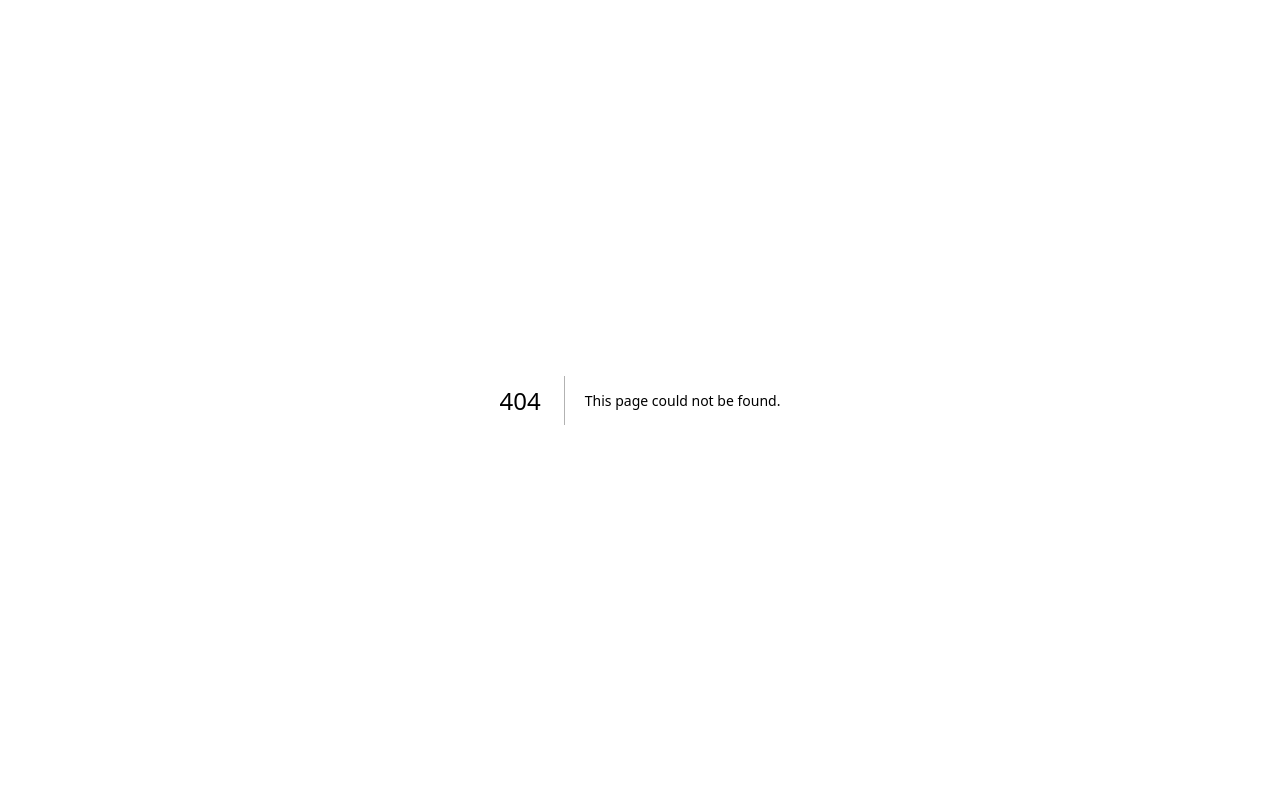
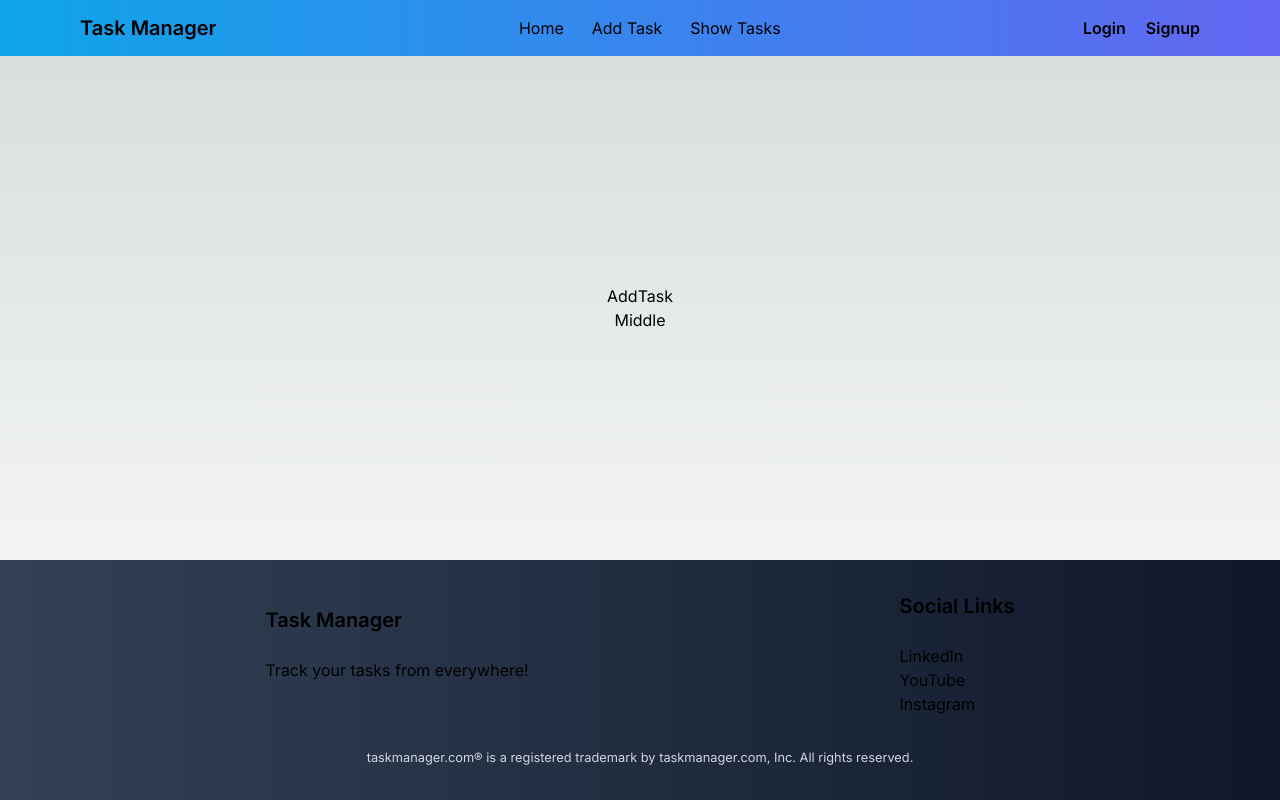
Before and after one commit to Ramnathnaik/work-manager, a Next.js app: page /add-task in a window 1280 px wide. Before the commit this address had no page. Built offline with nearby package versions, Linux system fonts and the light colour scheme.

Commit message:
Added Header, Fotter components, Added Tasks route

```diff
--- /dev/null
+++ b/src/app/add-task/page.jsx
@@ -0,0 +1,13 @@
+import React from 'react';
+
+export const metadata = {
+  title: 'Add Task : Task Manager'
+}
+
+const AddTask = () => {
+  return (
+    <div>AddTask</div>
+  )
+}
+
+export default AddTask
--- a/src/app/layout.js
+++ b/src/app/layout.js
@@ -1,17 +1,28 @@
-import './globals.css'
-import { Inter } from 'next/font/google'
+import Navbar from "@/components/Navbar";
+import "./globals.css";
+import { Inter } from "next/font/google";
+import Footer from "@/components/Footer";
 
-const inter = Inter({ subsets: ['latin'] })
+const inter = Inter({ subsets: ["latin"] });
 
-export const metadata = {
-  title: 'Create Next App',
-  description: 'Generated by create next app',
-}
+// export const metadata = {
+//   title: "Create Next App",
+//   description: "Generated by create next app",
+// };
 
 export default function RootLayout({ children }) {
   return (
     <html lang="en">
-      <body className={inter.className}>{children}</body>
+      <body className={inter.className}>
+        <div className="flex flex-col h-screen justify-between">
+          <Navbar />
+          <div className="text-center">
+            {children}
+            <h1>Middle</h1>
+          </div>
+          <Footer />
+        </div>
+      </body>
     </html>
-  )
+  );
 }
--- a/src/app/page.js
+++ b/src/app/page.js
@@ -1,113 +1,11 @@
 import Image from 'next/image'
+
+export const metadata = {
+  title: 'Home: Task Manager'
+}
 
 export default function Home() {
   return (
-    <main className="flex min-h-screen flex-col items-center justify-between p-24">
-      <div className="z-10 w-full max-w-5xl items-center justify-between font-mono text-sm lg:flex">
-        <p className="fixed left-0 top-0 flex w-full justify-center border-b border-gray-300 bg-gradient-to-b from-zinc-200 pb-6 pt-8 backdrop-blur-2xl dark:border-neutral-800 dark:bg-zinc-800/30 dark:from-inherit lg:static lg:w-auto  lg:rounded-xl lg:border lg:bg-gray-200 lg:p-4 lg:dark:bg-zinc-800/30">
-          Get started by editing&nbsp;
-          <code className="font-mono font-bold">src/app/page.js</code>
-        </p>
-        <div className="fixed bottom-0 left-0 flex h-48 w-full items-end justify-center bg-gradient-to-t from-white via-white dark:from-black dark:via-black lg:static lg:h-auto lg:w-auto lg:bg-none">
-          <a
-            className="pointer-events-none flex place-items-center gap-2 p-8 lg:pointer-events-auto lg:p-0"
-            href="https://vercel.com?utm_source=create-next-app&utm_medium=appdir-template&utm_campaign=create-next-app"
-            target="_blank"
-            rel="noopener noreferrer"
-          >
-            By{' '}
-            <Image
-              src="/vercel.svg"
-              alt="Vercel Logo"
-              className="dark:invert"
-              width={100}
-              height={24}
-              priority
-            />
-          </a>
-        </div>
-      </div>
-
-      <div className="relative flex place-items-center before:absolute before:h-[300px] before:w-[480px] before:-translate-x-1/2 before:rounded-full before:bg-gradient-radial before:from-white before:to-transparent before:blur-2xl before:content-[''] after:absolute after:-z-20 after:h-[180px] after:w-[240px] after:translate-x-1/3 after:bg-gradient-conic after:from-sky-200 after:via-blue-200 after:blur-2xl after:content-[''] before:dark:bg-gradient-to-br before:dark:from-transparent before:dark:to-blue-700 before:dark:opacity-10 after:dark:from-sky-900 after:dark:via-[#0141ff] after:dark:opacity-40 before:lg:h-[360px] z-[-1]">
-        <Image
-          className="relative dark:drop-shadow-[0_0_0.3rem_#ffffff70] dark:invert"
-          src="/next.svg"
-          alt="Next.js Logo"
-          width={180}
-          height={37}
-          priority
-        />
-      </div>
-
-      <div className="mb-32 grid text-center lg:mb-0 lg:grid-cols-4 lg:text-left">
-        <a
-          href="https://nextjs.org/docs?utm_source=create-next-app&utm_medium=appdir-template&utm_campaign=create-next-app"
-          className="group rounded-lg border border-transparent px-5 py-4 transition-colors hover:border-gray-300 hover:bg-gray-100 hover:dark:border-neutral-700 hover:dark:bg-neutral-800/30"
-          target="_blank"
-          rel="noopener noreferrer"
-        >
-          <h2 className={`mb-3 text-2xl font-semibold`}>
-            Docs{' '}
-            <span className="inline-block transition-transform group-hover:translate-x-1 motion-reduce:transform-none">
-              -&gt;
-            </span>
-          </h2>
-          <p className={`m-0 max-w-[30ch] text-sm opacity-50`}>
-            Find in-depth information about Next.js features and API.
-          </p>
-        </a>
-
-        <a
-          href="https://nextjs.org/learn?utm_source=create-next-app&utm_medium=appdir-template-tw&utm_campaign=create-next-app"
-          className="group rounded-lg border border-transparent px-5 py-4 transition-colors hover:border-gray-300 hover:bg-gray-100 hover:dark:border-neutral-700 hover:dark:bg-neutral-800 hover:dark:bg-opacity-30"
-          target="_blank"
-          rel="noopener noreferrer"
-        >
-          <h2 className={`mb-3 text-2xl font-semibold`}>
-            Learn{' '}
-            <span className="inline-block transition-transform group-hover:translate-x-1 motion-reduce:transform-none">
-              -&gt;
-            </span>
-          </h2>
-          <p className={`m-0 max-w-[30ch] text-sm opacity-50`}>
-            Learn about Next.js in an interactive course with&nbsp;quizzes!
-          </p>
-        </a>
-
-        <a
-          href="https://vercel.com/templates?framework=next.js&utm_source=create-next-app&utm_medium=appdir-template&utm_campaign=create-next-app"
-          className="group rounded-lg border border-transparent px-5 py-4 transition-colors hover:border-gray-300 hover:bg-gray-100 hover:dark:border-neutral-700 hover:dark:bg-neutral-800/30"
-          target="_blank"
-          rel="noopener noreferrer"
-        >
-          <h2 className={`mb-3 text-2xl font-semibold`}>
-            Templates{' '}
-            <span className="inline-block transition-transform group-hover:translate-x-1 motion-reduce:transform-none">
-              -&gt;
-            </span>
-          </h2>
-          <p className={`m-0 max-w-[30ch] text-sm opacity-50`}>
-            Explore the Next.js 13 playground.
-          </p>
-        </a>
-
-        <a
-          href="https://vercel.com/new?utm_source=create-next-app&utm_medium=appdir-template&utm_campaign=create-next-app"
-          className="group rounded-lg border border-transparent px-5 py-4 transition-colors hover:border-gray-300 hover:bg-gray-100 hover:dark:border-neutral-700 hover:dark:bg-neutral-800/30"
-          target="_blank"
-          rel="noopener noreferrer"
-        >
-          <h2 className={`mb-3 text-2xl font-semibold`}>
-            Deploy{' '}
-            <span className="inline-block transition-transform group-hover:translate-x-1 motion-reduce:transform-none">
-              -&gt;
-            </span>
-          </h2>
-          <p className={`m-0 max-w-[30ch] text-sm opacity-50`}>
-            Instantly deploy your Next.js site to a shareable URL with Vercel.
-          </p>
-        </a>
-      </div>
-    </main>
+    <h1 className='text-xl font-semibold'>Welcome to Task Manager</h1>
   )
 }
--- /dev/null
+++ b/src/app/show-tasks/page.jsx
@@ -0,0 +1,13 @@
+import React from 'react'
+
+export const metadata = {
+    title: 'Show Tasks : Task Manager'
+}
+
+const ShowTasks = () => {
+  return (
+    <div>ShowTasks</div>
+  )
+}
+
+export default ShowTasks
--- /dev/null
+++ b/src/components/Footer.jsx
@@ -0,0 +1,39 @@
+"use client";
+
+import Link from "next/link";
+import React from "react";
+
+const Footer = () => {
+  return (
+    <footer className="h-60 px-20 py-3 bg-gradient-to-r from-slate-700 to-slate-900">
+      <div className="flex justify-around items-center">
+        <div>
+          <h1 className="text-xl font-semibold">Task Manager</h1>
+          <br />
+          <p>Track your tasks from everywhere!</p>
+        </div>
+        <div>
+          <h1 className="text-xl font-semibold pt-5">Social Links</h1>
+          <br />
+          <ul>
+            <li>
+              <a href="#!">LinkedIn</a>
+            </li>
+            <li>
+              <a href="#!">YouTube</a>
+            </li>
+            <li>
+              <a href="#!">Instagram</a>
+            </li>
+          </ul>
+        </div>
+      </div>
+      <small className="flex justify-center pt-8 mb-10 text-gray-300">
+        taskmanager.com® is a registered trademark by taskmanager.com, Inc. All
+        rights reserved.
+      </small>
+    </footer>
+  );
+};
+
+export default Footer;
--- /dev/null
+++ b/src/components/Navbar.jsx
@@ -0,0 +1,29 @@
+'use client';
+
+import Link from 'next/link';
+import React from 'react'
+
+const Navbar = () => {
+  return (
+    <nav className='bg-gradient-to-r from-sky-500 to-indigo-500 px-20 py-2 h-14 flex justify-between items-center'>
+        <div className='brand'>
+            <h1 className='text-xl font-semibold'><a href="#!">Task Manager</a></h1>
+        </div>
+        <div>
+            <ul className='flex space-x-7'>
+                <Link href={'/'} className='hover:text-white hover:font-semibold'>Home</Link>
+                <Link href={'/add-task'} className='hover:text-white hover:font-semibold'>Add Task</Link>
+                <Link href={'/show-tasks'} className='hover:text-white hover:font-semibold'>Show Tasks</Link>
+            </ul>
+        </div>
+        <div>
+            <ul className='flex space-x-5 font-semibold'>
+                <li><a href="#!">Login</a></li>
+                <li><a href="#!">Signup</a></li>
+            </ul>
+        </div>
+    </nav>
+  )
+}
+
+export default Navbar
```
Also changed, not shown: 2 other files (tests, documents, lock files or other folders).
